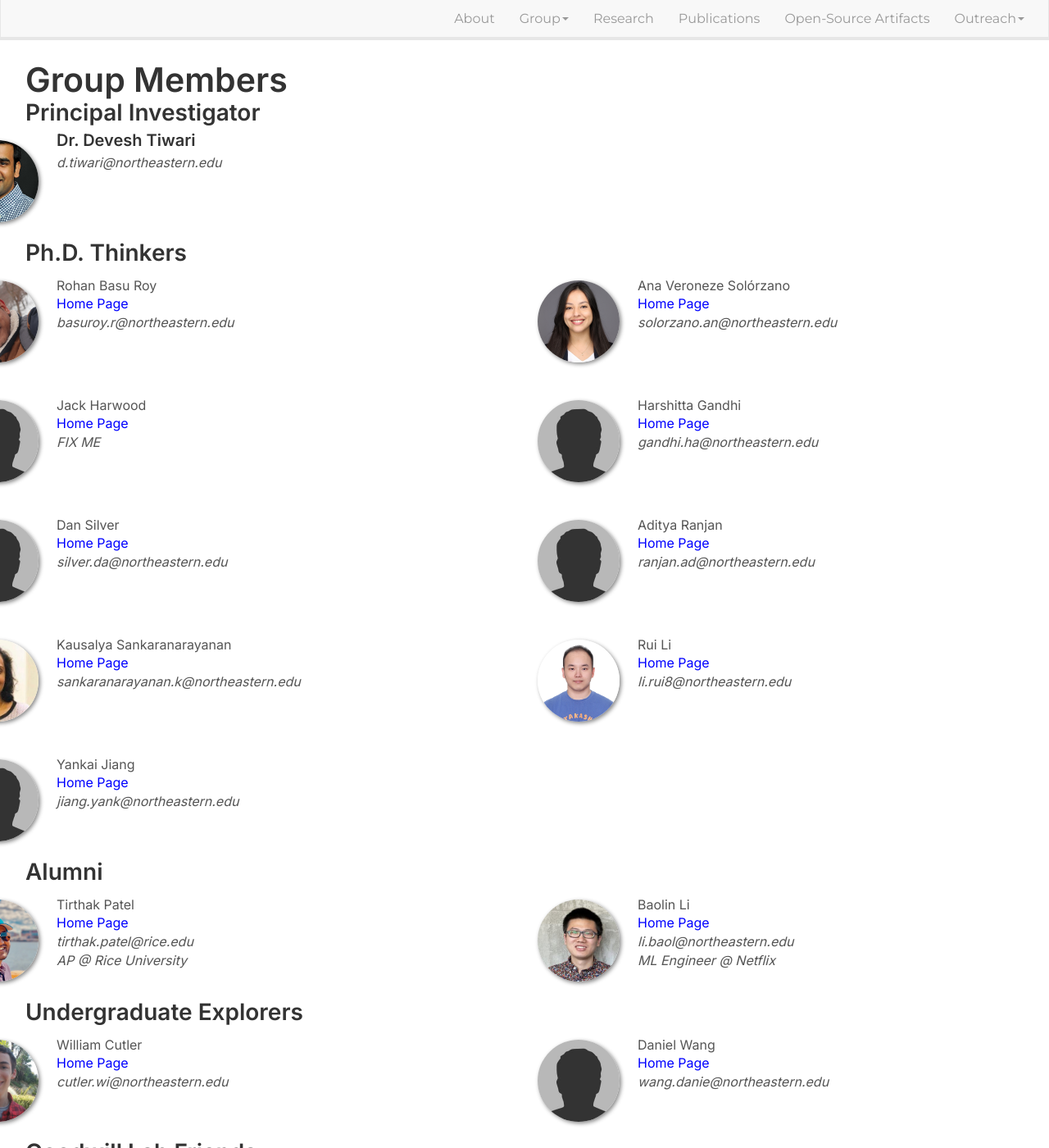
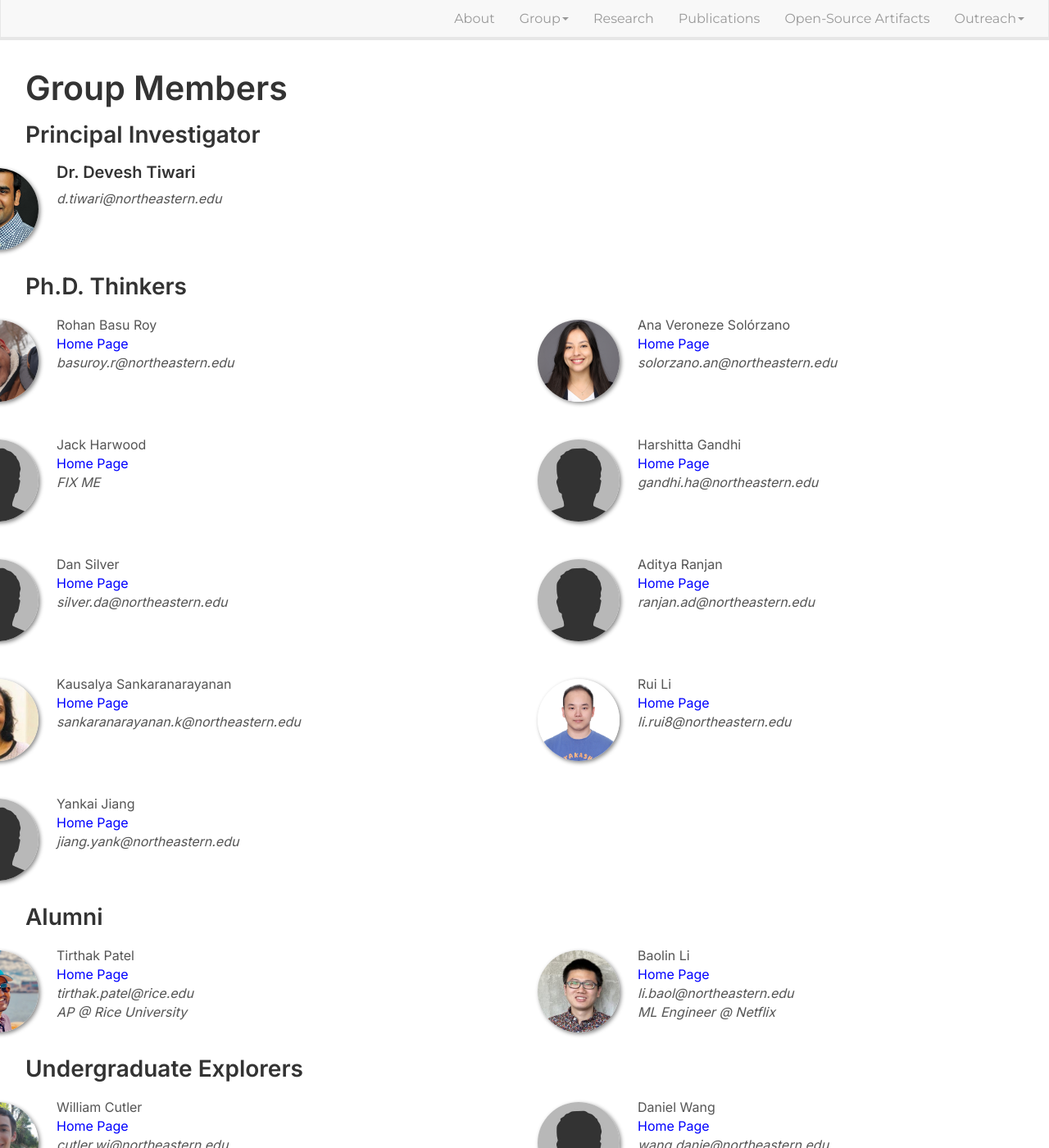
Before and after one commit to GoodwillComputingLab/goodwillcomputinglab.github.io, a Jekyll site: the page built from _pages/members.md, in a window 1280 px wide and 1400 px high. Shown: the whole window at 82% size. Built offline with Jekyll 4.4.1, drawn with Linux system fonts in a browser that asks for light colours; nearby versions of some CDN libraries.

Commit message:
change format

```diff
--- a/_sass/bootstrap/_variables.scss
+++ b/_sass/bootstrap/_variables.scss
@@ -75,7 +75,7 @@ $line-height-computed:    floor(($font-size-base * $line-height-base)) !default;
 //** By default, this inherits from the `<body>`.
 $headings-font-family:    inherit !default;
 $headings-font-weight:    600 !default;
-$headings-line-height:    0.5 !default;
+$headings-line-height:    1 !default;
 $headings-color:          $gray-dark !default;
 
 
```
